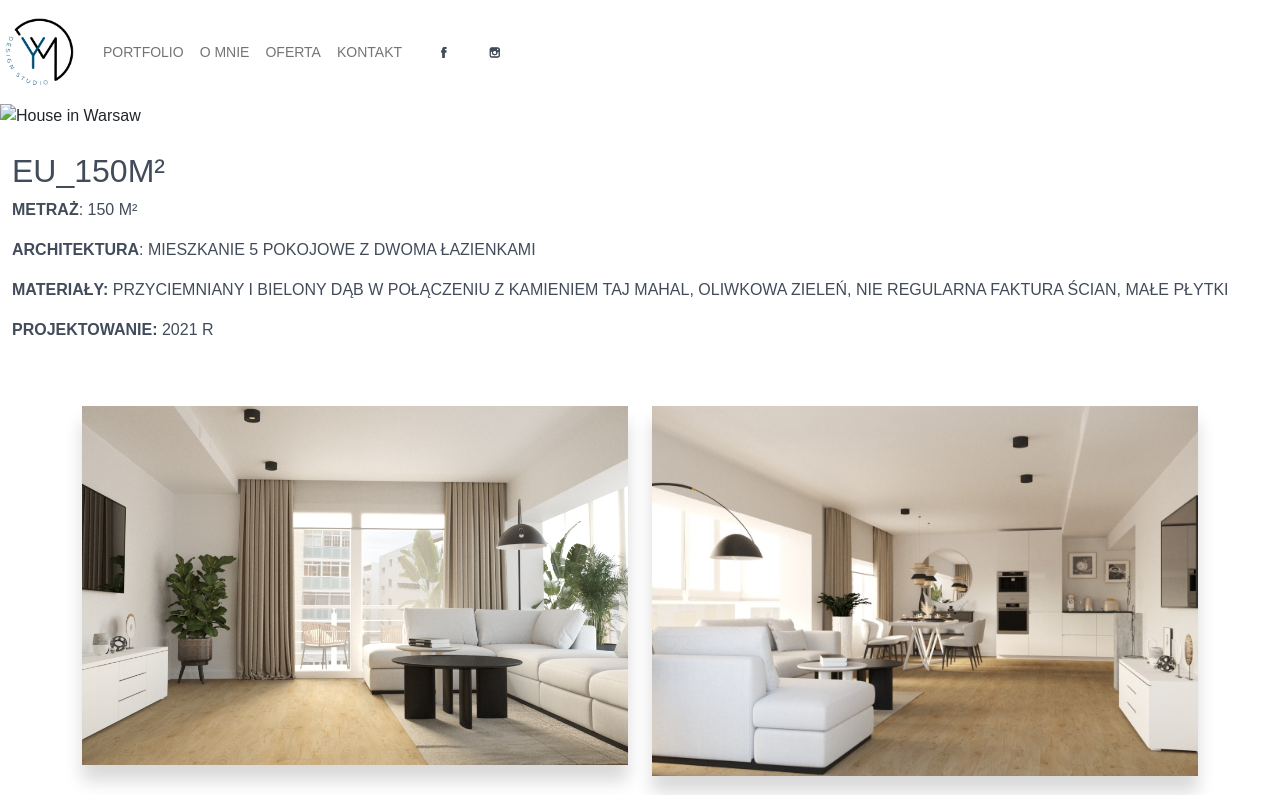
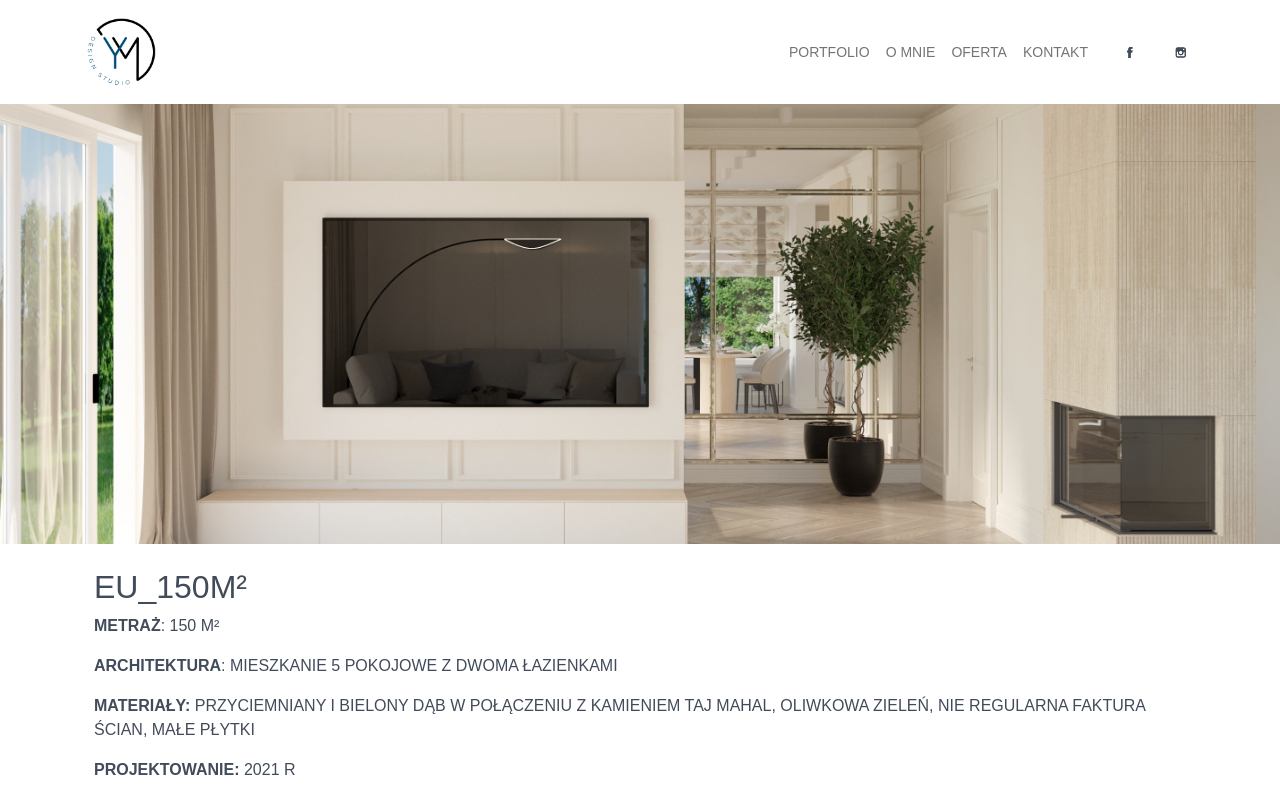
Before and after one commit to Imotytskiy/JDP, a plain HTML site: page html/experiment.html in a window 1280 px wide. Shown: the top 795 px of the page. Drawn offline with nearby package versions, Linux system fonts and the light colour scheme.

Commit message:
add expiremental work

```diff
--- /dev/null
+++ b/css/gallery.css
@@ -0,0 +1,12 @@
+@media (min-width: 992px) {
+  .navbar-expand-lg {
+    flex-wrap: nowrap;
+    justify-content: space-between;
+  }
+}
+
+.navbar-collapse {
+  flex-basis: 100%;
+  flex-grow: 0 !important;
+  align-items: center;
+}
--- a/html/experiment.html
+++ b/html/experiment.html
@@ -7,22 +7,15 @@
       content="width=device-width, initial-scale=1, shrink-to-fit=no"
     />
     <title>Interior Design</title>
-    <script type="module" src="../js/translate.js" defer></script>
-
-
-
      <link rel="stylesheet" href="../css/lightbox.css">
-     <!-- <link href="https://cdn.jsdelivr.net/npm/bootstrap@5.3.3/dist/css/bootstrap.min.css" rel="stylesheet" integrity="sha384-QWTKZyjpPEjISv5WaRU9OFeRpok6YctnYmDr5pNlyT2bRjXh0JMhjY6hW+ALEwIH" crossorigin="anonymous"> -->
       <link rel="stylesheet" href="../css/styles.css">
-      <!-- <script src="https://code.jquery.com/jquery-3.5.1.slim.min.js" defer></script> -->
       <link href="https://cdn.jsdelivr.net/npm/bootstrap@5.0.2/dist/css/bootstrap.min.css" rel="stylesheet" integrity="sha384-EVSTQN3/azprG1Anm3QDgpJLIm9Nao0Yz1ztcQTwFspd3yD65VohhpuuCOmLASjC" crossorigin="anonymous">
+      <link rel="stylesheet" href="../css/gallery.css">
       <script src="https://cdn.jsdelivr.net/npm/bootstrap@5.0.2/dist/js/bootstrap.bundle.min.js" integrity="sha384-MrcW6ZMFYlzcLA8Nl+NtUVF0sA7MsXsP1UyJoMp4YLEuNSfAP+JcXn/tWtIaxVXM" crossorigin="anonymous"></script>
       <script src="https://code.jquery.com/jquery-3.5.1.slim.min.js"></script>
-  <!-- <script src="https://cdn.jsdelivr.net/npm/@popperjs/core@2.5.4/dist/umd/popper.min.js"></script> -->
-  <script src="https://stackpath.bootstrapcdn.com/bootstrap/4.5.2/js/bootstrap.min.js"></script>
   </head>
   <body>
-    <header class="fixed">
+    <header class="fixed container">
       <nav class="navbar navbar-expand-lg navbar-light">
         <a class="navbar-brand" href="../index.html">
           <img class="logo" src="../images/Logo-design-studio-YM-1000-1000.png" />
@@ -39,7 +32,7 @@
           <span class="navbar-toggler-icon"></span>
         </button>
 
-        <div class="collapse navbar-collapse" id="navbarTogglerDemo03">
+        <div class="collapse navbar-collapse toright" id="navbarTogglerDemo03">
           <ul class="navbar-nav ml-auto mt-2 mt-lg-0">
 
              <li class="nav-item">
@@ -70,34 +63,18 @@
 
         </a>
             </li>
-            <!-- <li class="nav-item">
-              <div class="lang-switch">
-                <select
-                  name="lang_choice_1"
-                  id="lang_choice_1"
-                  class="pll-switcher-select"
-                >
-                  <option value="pl" lang="pl-PL" selected="selected">
-                    pl
-                  </option>
-                  <option value="en" lang="en-US">en</option>
-                  <option value="uk" lang="uk">ua</option>
-                  <option value="ru" lang="ru-RU">ru</option>
-                </select>
-              </div>
-            </li> -->
           </ul>
         </div>
       </nav>
     </header>
     <div class="main-photo-project">
         <img
-          src="../images/2 копия.png"
+          src="../images/warsaw/3.jpg"
           class="gallerymd w-100 shadow-1-strong mb-4 width-full"
           alt="House in Warsaw"
         />
       </div>
-      <section class="gallery project-gallery" >
+      <section class="gallery project-gallery container" >
       <div class="project-description nav-allblack" style="padding: 0 12px;" >
         <h2>Eu_150m²</h2>
 
@@ -116,13 +93,6 @@
         </div>
       </div>
 
-
-
-<!--
-      <h1 class="text-center mb-0">Bootstrap 5 Lightbox Gallery</h1>
-      <p class="text-left mb-4">Click an image to reveal the lightbox</p>
-      <p class="text-left mb-4">Click an image to reveal the lightbox</p>
-       -->
       <section class="photo-gallery">
 
         <div class="container">
@@ -166,19 +136,6 @@
           </div>
         </div>
       </section>
-
-      <!-- <footer id="copyright" class="mt-5 text-center">
-        <div class="container">
-          <div class="row">
-            <div class="col"> -->
-              <!-- <p class="mb-0">With <b>Bootstrap 5.3.2</b> and <b>Vanilla JS</b></p> -->
-              <!-- <p class="mb-0">Photos source: <a target="_blank" href="https://picsum.photos">Picsum photos</a></p> -->
-              <!-- <p class="mb-0">Code made by <a target="_blank" href="https://adorade.ro">Adorade</a>. License <b>MIT</b></p> -->
-            <!-- </div> -->
-          <!-- </div>
-        </div>
-      </footer> -->
-
       <div class="modal fade lightbox-modal" id="lightbox-modal" tabindex="-1">
         <div class="modal-dialog modal-dialog-centered modal-fullscreen">
           <div class="modal-content">
@@ -213,14 +170,14 @@
           class="text-muted nav-link"
           href="https://www.facebook.com/profile.php?id=100075905105494&sk=reels_tab"
           >
-          <img src="../images/icons/facebook.svg" loading="lazy" width="20px" height="19px" alt="Facebook Icon">
+          <img src="../images/icons/SM-Facebook.svg" loading="lazy" width="20px" height="19px" alt="Facebook Icon">
         </a>
 
       </li>
       <li class="ms-3">
         <a class="text-muted nav-link" href="https://www.instagram.com/interior_yulia/"
           >
-          <img src="../images/icons/instagram.svg" loading="lazy" width="18px" height="19px" alt="Instagram Icon">
+          <img src="../images/icons/SM-instagram.svg" loading="lazy" width="18px" height="19px" alt="Instagram Icon">
 
         </a>
       </li>
@@ -374,7 +331,5 @@
       </div>
     </div>
   </div>
-
-  <script src="https://cdn.jsdelivr.net/npm/bootstrap@5.3.3/dist/js/bootstrap.bundle.min.js" integrity="sha384-YvpcrYf0tY3lHB60NNkmXc5s9fDVZLESaAA55NDzOxhy9GkcIdslK1eN7N6jIeHz" crossorigin="anonymous"></script>
   </body>
 </html>
```
